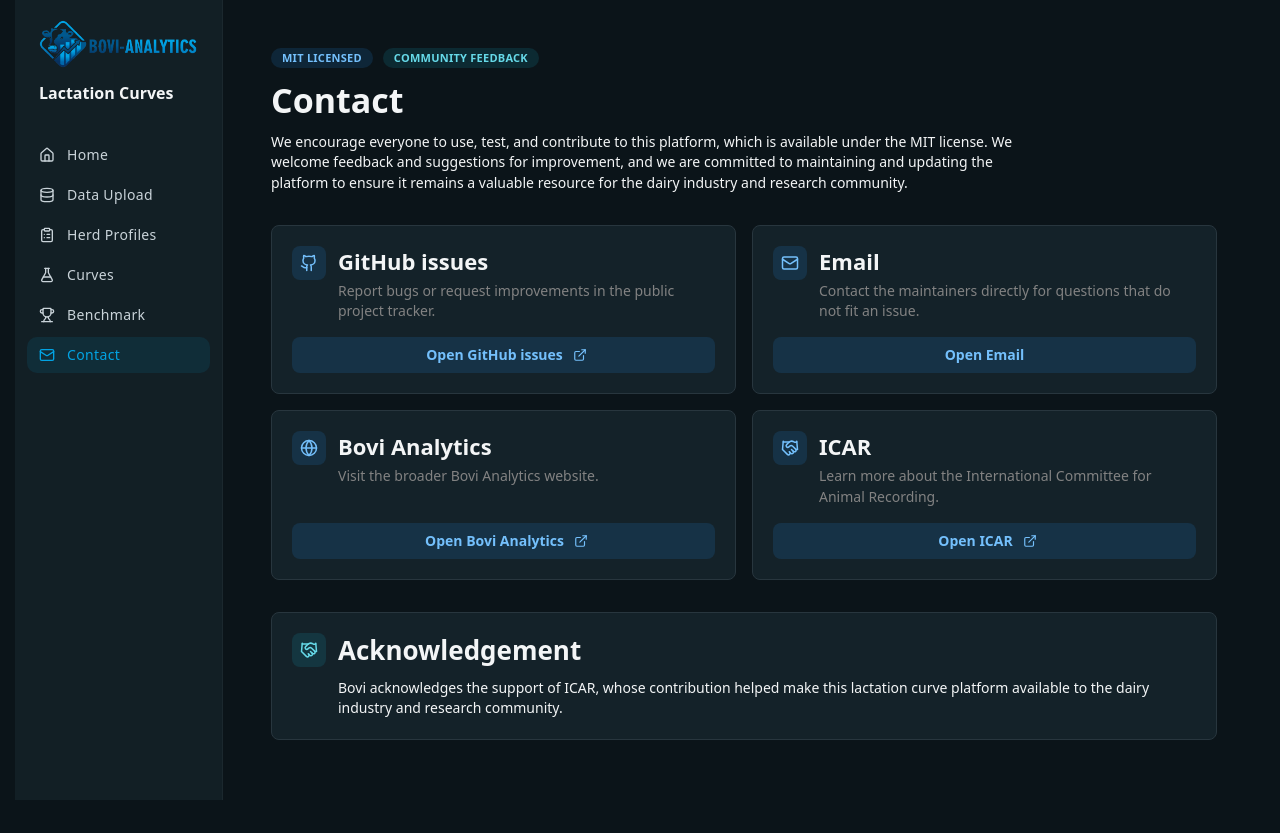
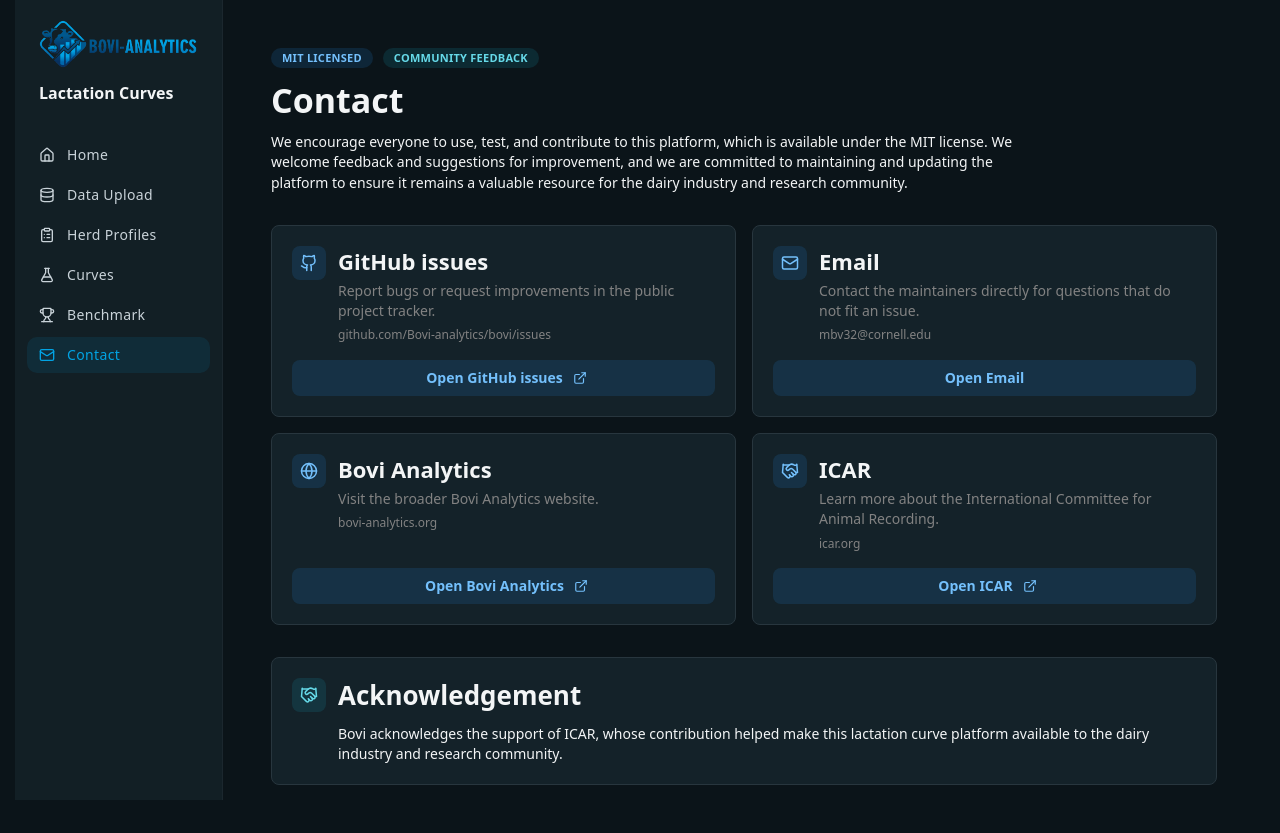
Before and after one commit to Bovi-analytics/bovi, a Next.js app in the folder apps/frontend/dashboard/: page /contact in a window 1280 px wide. Before the commit the page ends 800 px from the top, so only its background shows below. Built offline with nearby package versions, Linux system fonts and the light colour scheme.

Commit message:
Show contact link values

```diff
--- a/apps/frontend/dashboard/src/app/(dashboard)/contact/page.tsx
+++ b/apps/frontend/dashboard/src/app/(dashboard)/contact/page.tsx
@@ -16,6 +16,7 @@
 interface ContactLink {
   readonly label: string;
   readonly description: string;
+  readonly value: string;
   readonly href: string;
   readonly icon: LucideIcon;
   readonly external?: boolean;
@@ -25,6 +26,7 @@
   {
     label: "GitHub issues",
     description: "Report bugs or request improvements in the public project tracker.",
+    value: "github.com/Bovi-analytics/bovi/issues",
     href: "https://github.com/Bovi-analytics/bovi/issues",
     icon: Github,
     external: true,
@@ -32,12 +34,14 @@
   {
     label: "Email",
     description: "Contact the maintainers directly for questions that do not fit an issue.",
+    value: "mbv32@cornell.edu",
     href: "mailto:mbv32@cornell.edu",
     icon: Mail,
   },
   {
     label: "Bovi Analytics",
     description: "Visit the broader Bovi Analytics website.",
+    value: "bovi-analytics.org",
     href: "https://bovi-analytics.org/",
     icon: Globe,
     external: true,
@@ -45,6 +49,7 @@
   {
     label: "ICAR",
     description: "Learn more about the International Committee for Animal Recording.",
+    value: "icar.org",
     href: "https://www.icar.org/",
     icon: Handshake,
     external: true,
@@ -90,6 +95,9 @@
                     <Text size="sm" c="dimmed" mt={4}>
                       {item.description}
                     </Text>
+                    <Text size="xs" c="dimmed" mt={6}>
+                      {item.value}
+                    </Text>
                   </div>
                 </Group>
 
```
